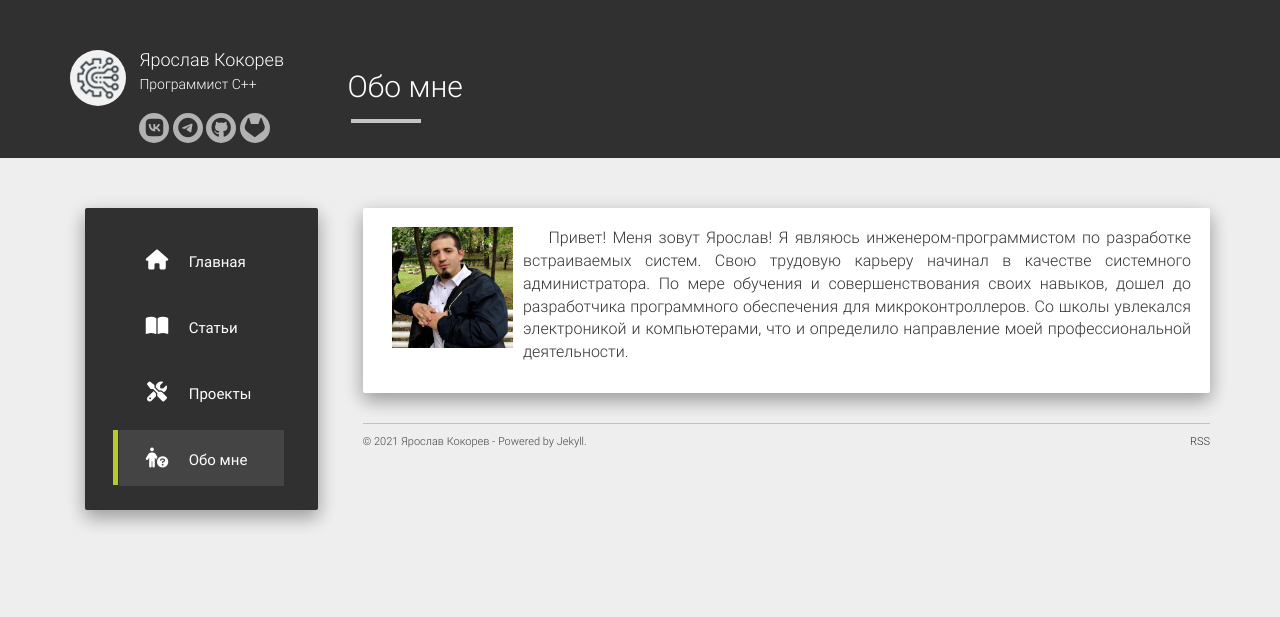
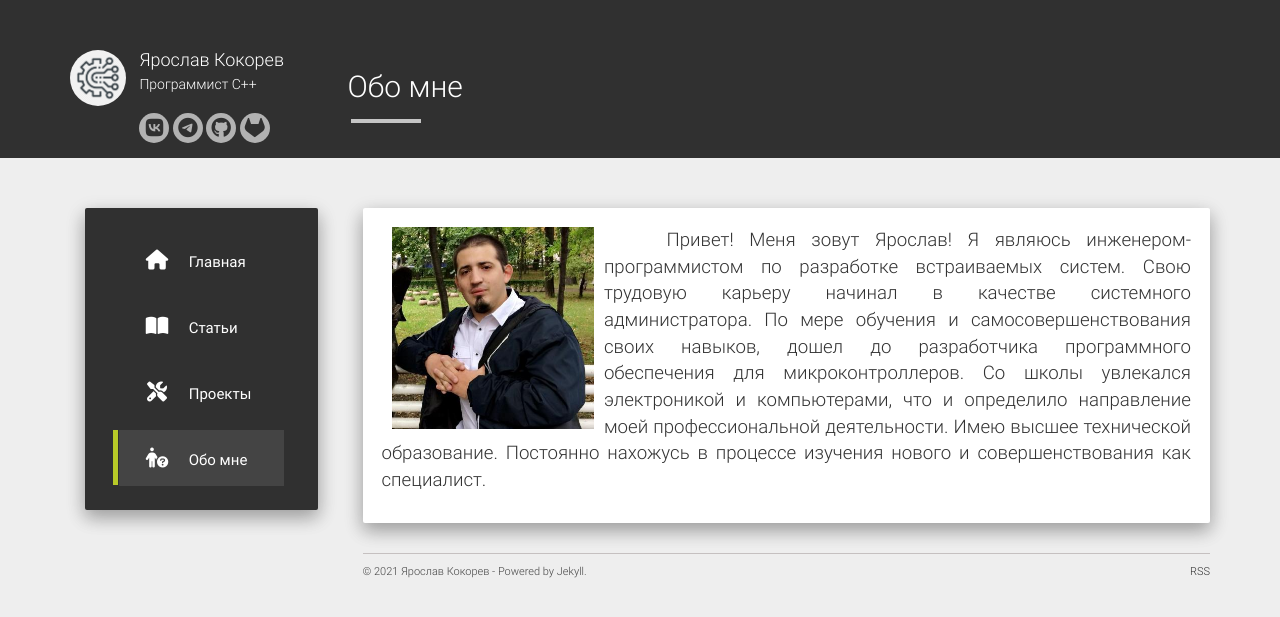
Before and after one commit to Kokorev92/Kokorev92.github.io, a Jekyll site: the page built from about.md, in a window 1280 px wide. Shown: the top 617 px of the page. Built offline with Jekyll 4.4.1, drawn with Linux system fonts in a browser that asks for light colours; nearby versions of some CDN libraries.

Commit message:
[update]: раздел обо мне

```diff
--- a/about.md
+++ b/about.md
@@ -4,4 +4,4 @@ title: Обо мне
 permalink: /about/
 ---
 
- <p><img src="/static/about/ava.jpg" width="15%" style="float:left; margin:0 10px;"/>&nbsp;&nbsp;&nbsp;&nbsp;Привет! Меня зовут Ярослав! Я являюсь инженером-программистом по разработке встраиваемых систем. Свою трудовую карьеру начинал в качестве системного администратора. По мере обучения и совершенствования своих навыков, дошел до разработчика программного обеспечения для микроконтроллеров. Со школы увлекался электроникой и компьютерами, что и определило направление моей профессиональной деятельности. </p>
+ <p style="text-align:justify; font-size: 14pt;"><img src="/static/about/ava.jpg" width="25%" style="float:left; margin:0 10px;"/>&nbsp;&nbsp;&nbsp;&nbsp;Привет! Меня зовут Ярослав! Я являюсь инженером-программистом по разработке встраиваемых систем. Свою трудовую карьеру начинал в качестве системного администратора. По мере обучения и самосовершенствования своих навыков, дошел до разработчика программного обеспечения для микроконтроллеров. Со школы увлекался электроникой и компьютерами, что и определило направление моей профессиональной деятельности. Имею высшее технической образование. Постоянно нахожусь в процессе изучения нового и совершенствования как специалист.</p>
```
